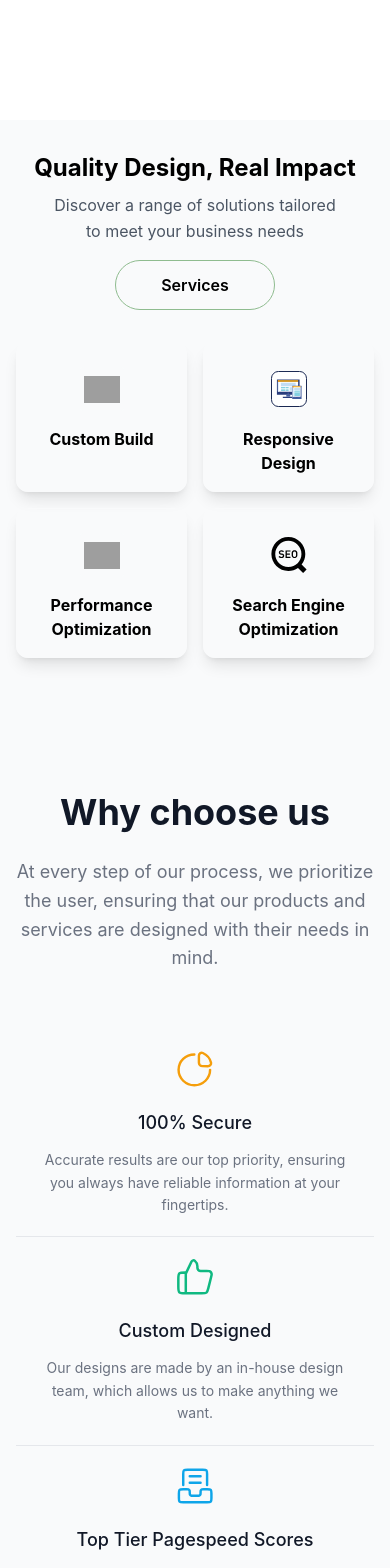
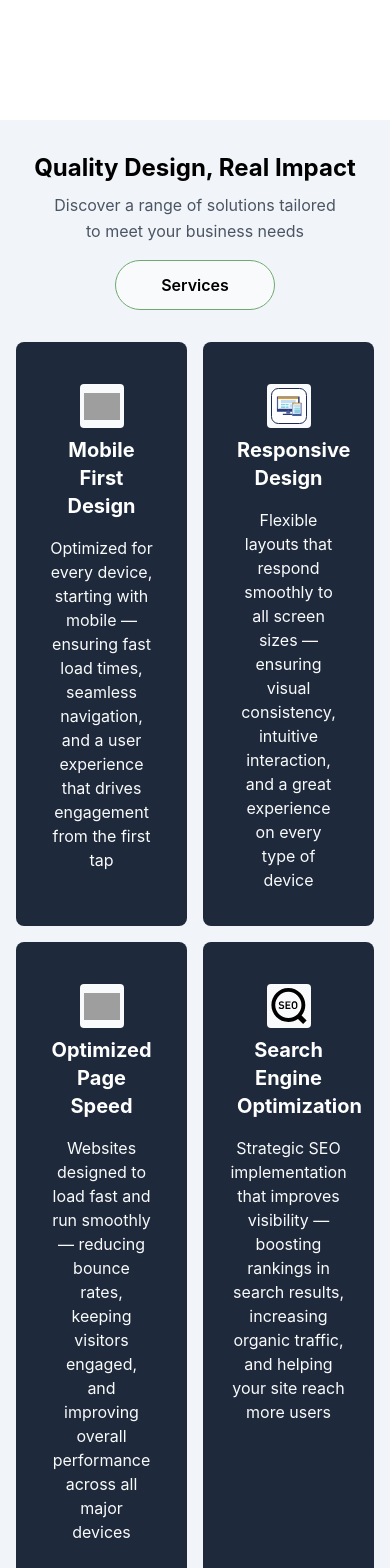
Before and after one commit to jacobadam/jacobadamdeveloper, a React (Create React App) app: page / in a window 390 px wide. Shown: the part 820-2388 px from the top of the page. Built offline with nearby package versions, Linux system fonts and the light colour scheme; grey boxes are pictures that could not be loaded.

Commit message:
update style for home services

```diff
--- a/src/HomeServices.jsx
+++ b/src/HomeServices.jsx
@@ -1,31 +1,32 @@
+import { motion } from "motion/react";
 import React from "react";
 
 const services = [
   {
-    title: "Custom Build",
+    title: "Mobile First Design",
     description:
-      "Clean, bespoke design with intuitive navigation and an engaging interface.",
+      "Optimized for every device, starting with mobile — ensuring fast load times, seamless navigation, and a user experience that drives engagement from the first tap",
     svgPath: "/custom-website2.svg",
     alt: "Code icon",
   },
   {
     title: "Responsive Design",
     description:
-      "Websites that adapt to any screen size, ensuring an optimal experience across all devices.",
+      "Flexible layouts that respond smoothly to all screen sizes — ensuring visual consistency, intuitive interaction, and a great experience on every type of device",
     svgPath: "/responsive-design.svg",
     alt: "Devices icon",
   },
   {
-    title: "Performance Optimization",
+    title: "Optimized Page Speed",
     description:
-      "A smooth, efficient user experience that drives engagement and conversion.",
+      "Websites designed to load fast and run smoothly — reducing bounce rates, keeping visitors engaged, and improving overall performance across all major devices",
     svgPath: "/performance-optimization.svg",
     alt: "Chart icon",
   },
   {
     title: "Search Engine Optimization",
     description:
-      "Proven SEO strategies that improve search rankings and drive more organic traffic. ",
+      "Strategic SEO implementation that improves visibility — boosting rankings in search results, increasing organic traffic, and helping your site reach more users",
     svgPath: "/seo.svg",
     alt: "SEO icon",
   },
@@ -33,7 +34,7 @@ const services = [
 
 export default function HomeServices() {
   return (
-    <section className="flex items-center justify-center bg-gray-50 dark:bg-slate-900">
+    <section className="flex items-center justify-center bg-slate-100 dark:bg-black">
       <div className="max-w-screen-xl px-4 py-8 sm:px-6 sm:py-12 lg:px-8 lg:py-16">
         <div className="grid grid-cols-1 gap-y-8 lg:grid-cols-2 lg:items-center lg:gap-x-16">
           <div className="lg:w-4/5 flex flex-col items-center justify-center mx-auto max-w-lg text-center lg:mx-0 ltr:lg:text-left rtl:lg:text-right">
@@ -47,22 +48,20 @@ export default function HomeServices() {
             <a
               href="/services"
               aria-label="Go to services"
-              className="flex justify-center items-center relative h-[50px] w-40 overflow-hidden border border-[#8FBC8F] bg-gray-50 dark:bg-transparent px-3 text-black dark:text-[#8FBC8F] dark:hover:text-black hover:shadow-2xl transition-all before:absolute before:bottom-0 before:left-0 before:top-0 before:z-0 before:h-full before:w-0 before:bg-[#8FBC8F] before:transition-all before:duration-500 hover:text-white hover:shadow-[#8FBC8F] hover:before:left-0 hover:before:w-full rounded-full font-semibold mt-4"
+              className="flex justify-center items-center relative h-[50px] w-40 overflow-hidden border border-[#6fa96f] bg-gray-50 dark:bg-transparent px-3 text-black dark:text-[#6fa96f] dark:hover:text-black hover:shadow-2xl transition-all before:absolute before:bottom-0 before:left-0 before:top-0 before:z-0 before:h-full before:w-0 before:bg-[#6fa96f] before:transition-all before:duration-500 hover:text-white hover:shadow-[#6fa96f] hover:before:left-0 hover:before:w-full rounded-full font-semibold mt-4"
             >
-              <span className="relative z-3">Services</span>
+              <span className="relative">Services</span>
             </a>
           </div>
 
           <div className="grid grid-cols-2 gap-4">
             {services.map((service, index) => (
-              <div
-                key={index}
-                className="block rounded-xl border border-gray-50 p-4 shadow-lg"
-              >
-                <div className="flex flex-col items-center text-center sm:text-left sm:items-start">
+              <div className="group relative mx-auto w-full max-w-sm overflow-hidden rounded-lg bg-slate-800 p-0.5 transition-all duration-500 hover:scale-[1.00] hover:bg-slate-800">
+                <div className="relative flex flex-col items-center justify-center overflow-hidden rounded-[7px] bg-slate-800 dark:bg-slate-900 p-8 transition-colors duration-500 group-hover:bg-slate-800">
                   <div className="inline-block rounded-lg p-2">
                     <img
                       className="w-11 h-11 object-contain bg-gray-50 p-1 rounded"
+                      key={index}
                       src={service.svgPath}
                       alt={service.alt}
                       aria-hidden="true"
@@ -70,13 +69,25 @@ export default function HomeServices() {
                       height="32"
                     />
                   </div>
-                  <h1 className="mt-2 font-bold dark:text-gray-50">
+                  <h2 className="relative mb-4 w-full text-xl font-bold text-white dark:text-gray-50 text-center">
                     {service.title}
-                  </h1>
-                  <p className="hidden sm:mt-1 sm:block sm:text-base sm:text-gray-600 dark:sm:text-gray-300">
+                  </h2>
+                  <p className="relative text-gray-50 dark:text-gray-300 text-center">
                     {service.description}
                   </p>
                 </div>
+
+                <motion.div
+                  initial={{ rotate: "0deg" }}
+                  animate={{ rotate: "360deg" }}
+                  style={{ scale: 1.75 }}
+                  transition={{
+                    repeat: Infinity,
+                    duration: 3.5,
+                    ease: "linear",
+                  }}
+                  className="absolute inset-0 z-0 bg-gradient-to-br from-indigo-200 via-indigo-200/0 to-indigo-200 opacity-0 transition-opacity duration-500 group-hover:opacity-100"
+                />
               </div>
             ))}
           </div>
```
